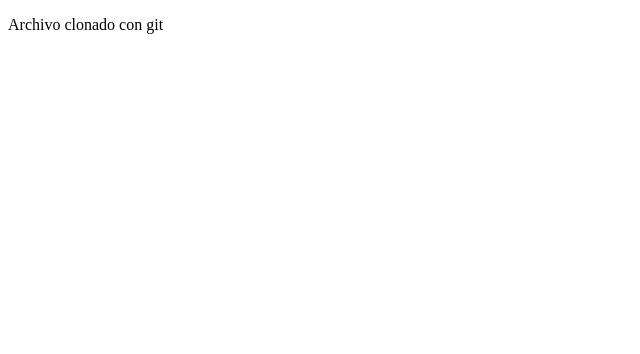
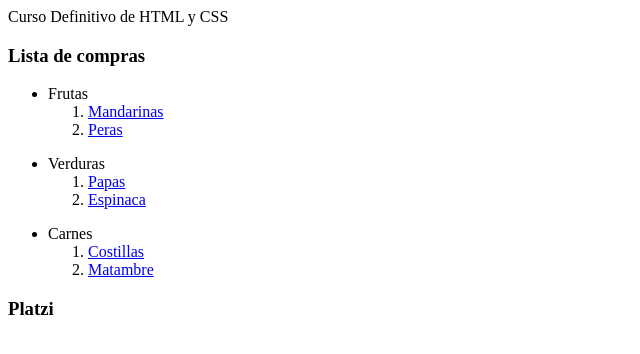
Before and after one commit to UboldiTIC/CursoDefinitivoHtmlCSS, a plain HTML site: page index.html in a window 1280 px wide. Shown: the whole page, without its empty margins (0-640 px from the left). Drawn offline with Linux system fonts and the light colour scheme.

Commit message:
update index with <ul> list

```diff
--- a/index.html
+++ b/index.html
@@ -14,6 +14,47 @@
     </head>
 
     <body>
-        <p>Archivo clonado con git</p>
+
+        <header>
+            <nav>Curso Definitivo de HTML y CSS</nav>
+        </header>
+
+        <main>
+            <section>
+                <article>
+                    <h1>Lista de compras</h1>
+                        <ul>
+                            <li>Frutas</li>
+                            <ol>
+                                <li><a href="https://es.wikipedia.org/wiki/Mandarina">Mandarinas</a></li>
+                                <li><a href="https://es.wikipedia.org/wiki/Pera">Peras</a></li>
+                            </ol>
+                        </ul>
+
+                        <ul>
+                            <li>Verduras</li>
+                            <ol>
+                                <li><a href="https://es.wikipedia.org/wiki/Solanum_tuberosum">Papas</a></li>
+                                <li><a href="https://es.wikipedia.org/wiki/Spinacia_oleracea">Espinaca</a></li>
+                            </ol>
+                        </ul>
+
+                        <ul>
+                            <li>Carnes</li>
+                            <ol>
+                                <li><a href="https://carniceriavictorsalvo.com/recetas/costillas-de-cerdo-a-la-parrilla/">Costillas</a></li>
+                                <li><a href="https://www.clarin.com/gourmet/matambre-parrilla-hacer-salga-crocante-tierno-dentro_0_u0bwK5n0LF.amp.html?adcmp=&gad_source=1&gclid=CjwKCAjw_ZC2BhAQEiwAXSgCllz7ujM-C5gtNIAuWyzE__gcL6NYeYXah-zGXStZZMO2dpVFu2WnBxoCa9UQAvD_BwE">Matambre</a></li>
+                            </ol>
+                        </ul>
+
+                </article>
+            </section>
+
+        </main>
+
+        <footer>
+            <h3>Platzi</h3>
+        </footer>
+
     </body>
 </html>
```
